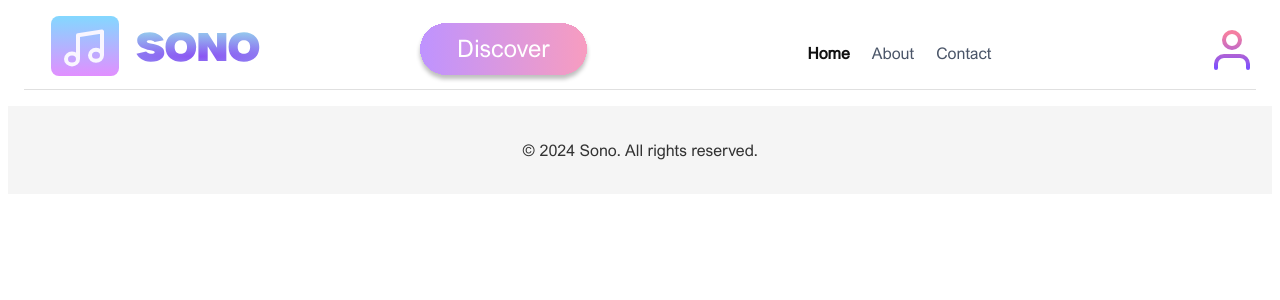
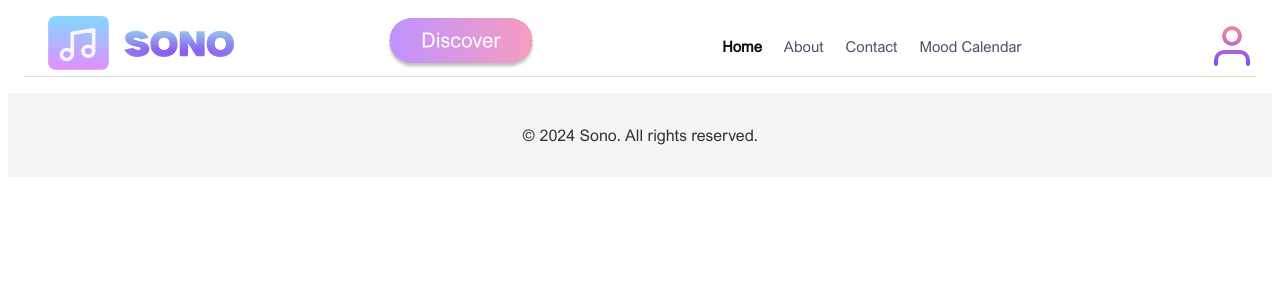
Before and after one commit to hannah2520/SONO, a Vue app in the folder sono/: page / in a window 1280 px wide. Shown: the top 300 px of the page. Built offline with nearby package versions, Linux system fonts and the light colour scheme.

Commit message:
updated contact page

```diff
--- a/sono/src/App.vue
+++ b/sono/src/App.vue
@@ -1,36 +1,12 @@
 <!-- This is the first file to load, it contains the router-view which loads the pages. You shouldn't need to edit this page -->
 <script setup>
 import { RouterView } from 'vue-router'
-import SonoNavbar from './components/SonoNavbar.vue';
-import SonoFooter from './components/SonoFooter.vue';
+import SonoNavbar from './components/SonoNavbar.vue'
+import SonoFooter from './components/SonoFooter.vue'
 </script>
 
 <template>
-  <header>
-    <!-- <img alt="Vue logo" class="logo" src="@/assets/logo.svg" width="125" height="125" /> -->
-
-      <!-- <nav>
-        <RouterLink to="/">Home</RouterLink>
-        <RouterLink to="/about">About</RouterLink>
-      </nav> -->
-      <SonoNavbar />
-        <router-view />
-      <SonoFooter />
-  </header>
-
-  <RouterView />
+  <SonoNavbar />
+  <router-view />
+  <SonoFooter />
 </template>
-
-<style scoped>
-header {
-  line-height: 1.5;
-  max-height: 100vh;
-}
-
-nav {
-  width: 100%;
-  font-size: 12px;
-  margin-top: 2rem;
-}
-
-</style>
--- a/sono/src/assets/main.css
+++ b/sono/src/assets/main.css
@@ -6,14 +6,14 @@
   font-family: 'Arial Nova';
   src: url('./ArialNova.ttf') format('truetype');
 }
-body {
+body, p{
   font-family: 'Arial Nova', sans-serif;
 }
 
 h1,
 h2,
 h3 {
-  font-family: 'Milkier';
+  font-family: 'Milker';
   src: url('./Milker.otf') format('opentype');
 }
 h4,
--- a/sono/src/components/SonoNavbar.vue
+++ b/sono/src/components/SonoNavbar.vue
@@ -1,80 +1,125 @@
 <template>
   <header class="topbar">
-    <div class="nav-continer">
+    <div class="nav-container">
       <div class="brand">
-        <span class="logo" aria-hidden="true">
-          <img src="/logo.svg" alt="Sono Logo" />
-        </span>
-         <RouterLink to="/discover"><img src="/discoverButton.svg" class="discover" alt="discover button"/></RouterLink>
+        <RouterLink to="/" aria-label="Sono Home" class="logo-link">
+          <img src="/logo.svg" alt="Sono Logo" class="logo" />
+        </RouterLink>
+        <RouterLink to="/discover" aria-label="Discover">
+          <img src="/discoverButton.svg" class="discover" alt="Discover button" />
+        </RouterLink>
       </div>
 
       <nav class="nav">
         <RouterLink class="link" to="/">Home</RouterLink>
         <RouterLink class="link" to="/about">About</RouterLink>
         <RouterLink class="link" to="/contact">Contact</RouterLink>
+        <RouterLink class="link" to="/mood-calendar">Mood Calendar</RouterLink>
       </nav>
 
       <RouterLink class="icon-btn" to="/profile" aria-label="Profile">
-        <img src="/User.svg" alt="User Profile" />
+        <img src="/User.svg" alt="User Profile" class="profile-icon" />
       </RouterLink>
     </div>
   </header>
 </template>
 
-<script>
-export default {
-  name: 'SonoNavbar',
-}
+<script setup>
+import { RouterLink } from 'vue-router'
 </script>
 
 <style scoped>
-
 .topbar {
   margin: 1rem;
-    border-bottom: 1px solid rgba(0,0,0,0.12);
-    align-items: center;
+  border-bottom: 1px solid rgba(0, 0, 0, 0.12);
+  align-items: center;
 }
-.nav-continer {
+
+.nav-container {
   display: flex;
   justify-content: space-between;
   align-items: center;
 }
 
-/* Links */
+/* --- Brand Section --- */
+.brand {
+  display: flex;
+  align-items: center;
+  gap: 12px;
+}
+
+.logo-link {
+  display: flex;
+  align-items: center;
+}
+
+.logo {
+  width: 350px;
+  height: auto;
+  transition: transform 0.2s ease;
+}
+
+.logo:hover {
+  transform: scale(1.03);
+}
+
+.discover {
+  width: 150px;
+  transition: transform 0.2s ease;
+}
+
+.discover:hover {
+  transform: translateY(-1px);
+}
+
+/* --- Nav Links --- */
 .nav {
-  justify-self: center;
-  display: inline-flex;
+  display: flex;
   align-items: center;
   gap: 22px;
 }
-a {
-  text-decoration: none;
-}
-.discover:hover {
-  transform: translateY(-1px);
-}
+
 .link {
   color: #4a5568;
-    font-family: 'Arial Nova';
-  src: url('./ArialNova.ttf') format('truetype');
+  font-family: 'Arial Nova', sans-serif;
+  font-size: 15px;
+  font-weight: 500;
+  text-decoration: none;
+  transition: color 0.2s ease;
 }
+
 .link:hover {
   color: #111;
 }
 
-/* Profile */
-
-
-/* Active route styling */
 .router-link-active.link {
   color: #111;
   font-weight: 600;
 }
 
-/* Mobile */
+/* --- Profile Icon --- */
+.icon-btn {
+  display: flex;
+  align-items: center;
+  transition: transform 0.2s ease;
+}
+
+.icon-btn:hover {
+  transform: translateY(-1px);
+}
+
+.profile-icon {
+  width: 48px;
+  height: 48px;
+}
+
+/* --- Mobile --- */
 @media (max-width: 640px) {
   .nav {
     display: none;
   }
+  .logo {
+    width: 70px;
+  }
 }
 </style>
--- a/sono/src/main.js
+++ b/sono/src/main.js
@@ -5,6 +5,7 @@ import { createPinia } from 'pinia'
 
 import App from './App.vue'
 import router from './router'
+import './assets/main.css'
 
 const app = createApp(App)
 
--- a/sono/src/views/ContactView.vue
+++ b/sono/src/views/ContactView.vue
@@ -31,27 +31,28 @@
   </div>
 </template>
 
-  <script>
-  export default {
-    name: 'ContactView',
-    data() {
-      return {
-        form: { name: '', email: '', message: '' }
-      }
-    },
-    methods: {
-      onSubmit() {
-        // Replace with your real submit logic
+<script setup>
+import { ref } from 'vue'
+
+const form = ref({ name: '', email: '', message: '' })
+
+function onSubmit() {
   alert("Thanks! We'll be in touch.")
-        this.form = { name: '', email: '', message: '' }
-      }
-    }
+  form.value = { name: '', email: '', message: '' }
 }
 </script>
 
+
 <style scoped>
+/* make sure padding/border doesn't cause overflow */
+*,
+*::before,
+*::after {
+  box-sizing: border-box;
+}
+
 .contact-page {
-    min-height: 100vh;
+  /* min-height: 100vh; */
   display: flex;
   flex-direction: column;
   background:
@@ -61,7 +62,15 @@
     linear-gradient(135deg, #f8c8d8 0%, #c7b7ff 50%, #d9f2f0 100%);
   background-blend-mode: screen, screen, normal, multiply;
   color: #222;
-    font-family: ui-sans-serif, -apple-system, "Segoe UI", Roboto, Helvetica, Arial, "Apple Color Emoji", "Segoe UI Emoji";
+  font-family:
+    ui-sans-serif,
+    -apple-system,
+    'Segoe UI',
+    Roboto,
+    Helvetica,
+    Arial,
+    'Apple Color Emoji',
+    'Segoe UI Emoji';
 }
 
 .hero {
@@ -73,9 +82,10 @@
 }
 
 .title {
+
   margin: 24px 0 28px;
   font-size: clamp(28px, 5vw, 44px);
-    font-weight: 900;
+  /* font-weight: 900; */
   letter-spacing: 2px;
   background: linear-gradient(90deg, #7aa7ff, #8ed1d6, #b89cf8);
   -webkit-background-clip: text;
@@ -86,8 +96,8 @@
 .card {
   background: #ffffffee;
   border-radius: 14px;
-    box-shadow: 0 10px 24px rgba(0,0,0,0.12);
-    border: 1px solid rgba(0,0,0,0.06);
+  box-shadow: 0 10px 24px rgba(0, 0, 0, 0.12);
+  border: 1px solid rgba(0, 0, 0, 0.06);
 }
 
 .contact-form {
@@ -112,7 +122,9 @@
   background: #fff;
   font-size: 14px;
   outline: none;
-    transition: box-shadow .15s ease, border-color .15s ease;
+  transition:
+    box-shadow 0.15s ease,
+    border-color 0.15s ease;
 }
 .contact-form input:focus,
 .contact-form textarea:focus {
@@ -120,7 +132,9 @@
   box-shadow: 0 0 0 3px rgba(165, 180, 252, 0.35);
 }
 
-  .textarea span { align-self: start; }
+.textarea span {
+  align-self: start;
+}
 
 .submit {
   margin-top: 6px;
@@ -132,9 +146,11 @@
   color: #fff;
   font-weight: 700;
   cursor: pointer;
-    transition: transform .1s ease;
+  transition: transform 0.1s ease;
 }
-  .submit:hover { transform: translateY(-1px); }
+.submit:hover {
+  transform: translateY(-1px);
+}
 
 .cta {
   width: min(820px, 94vw);
```
Lines whose indentation alone changed are shown as unchanged.
